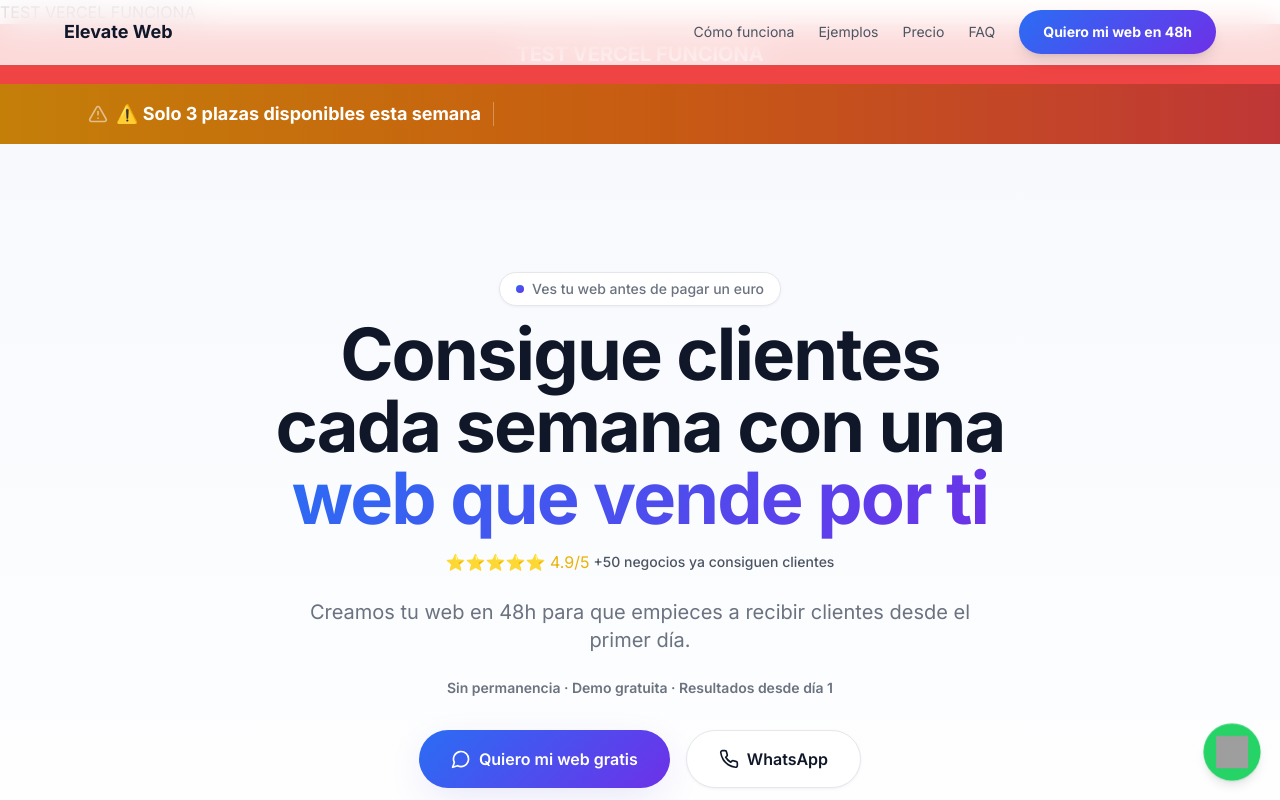
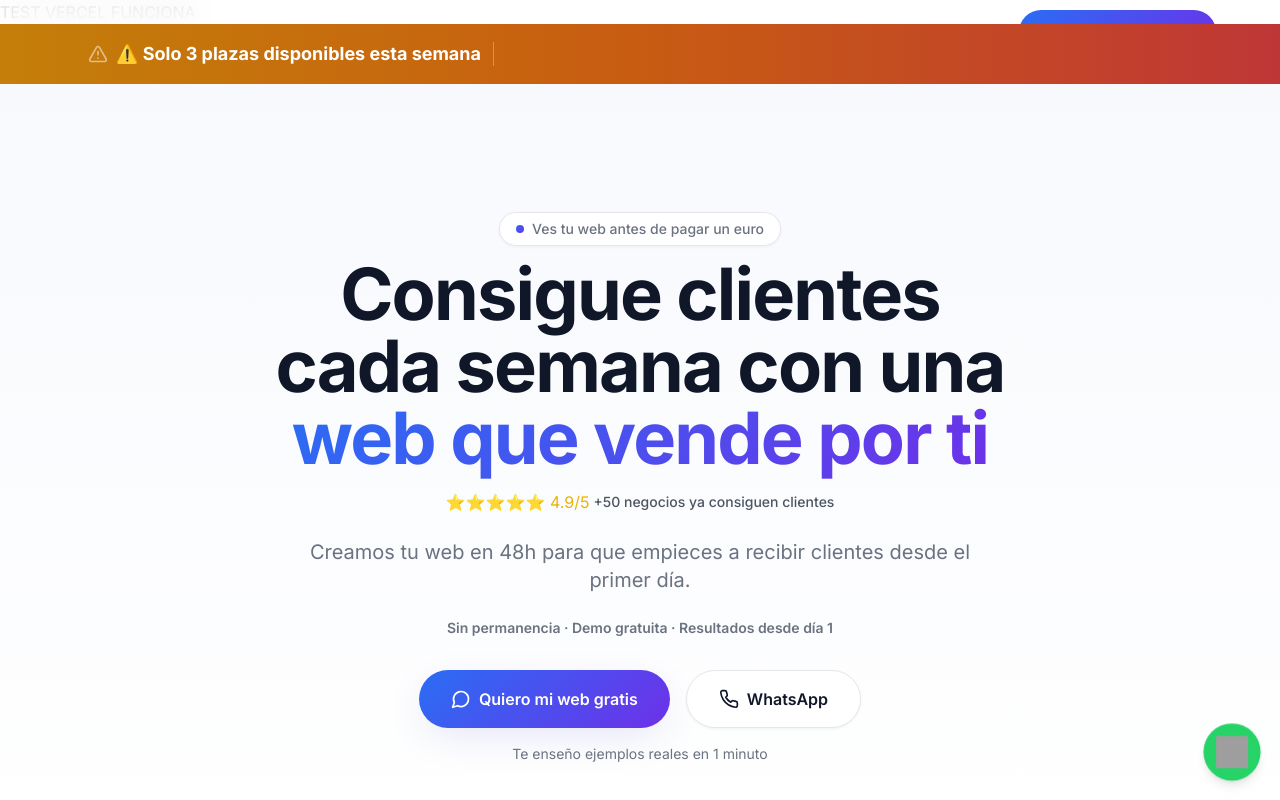
Before and after one commit to joan-devgggg/elevate-web1, a React (Vite) app: page / in a window 1280 px wide. Shown: the top 800 px of the page. Built offline with nearby package versions, Linux system fonts and the light colour scheme; grey boxes are pictures that could not be loaded; the HTML template or start-up script is replaced by a standard one.

Commit message:
Remove test text from homepage

```diff
--- a/src/pages/Index.tsx
+++ b/src/pages/Index.tsx
@@ -19,9 +19,6 @@ import ExitPopup from "@/components/ExitPopup";
 const Index = () => {
   return (
     <>
-      <div className="bg-red-500 text-white text-center py-4 font-bold text-xl">
-        TEST VERCEL FUNCIONA
-      </div>
       <UrgencyBanner />
       <Navbar />
       <main>
```
